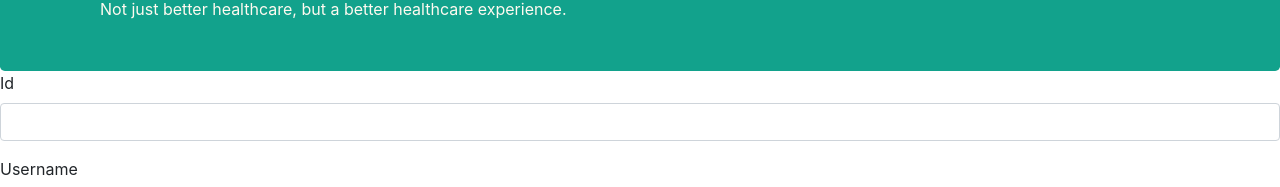
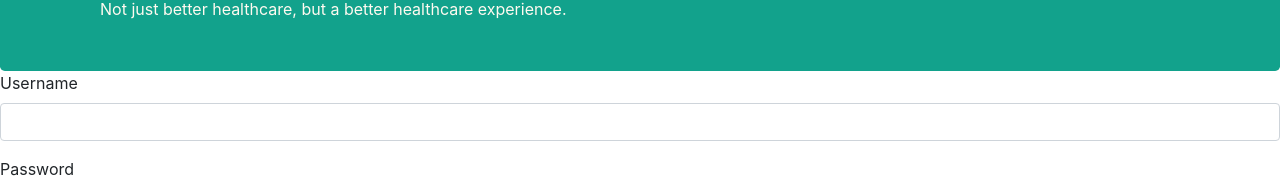
Before and after one commit to sid-ated/fullStackShit, a React (Create React App) app: page /registration in a window 1280 px wide. Shown: the part 139-326 px from the top of the page. Built offline with nearby package versions, Linux system fonts and the light colour scheme; no server answers.

Commit message:
id reg removed

```diff
--- a/src/components/Users/UserRegComponent.js
+++ b/src/components/Users/UserRegComponent.js
@@ -21,12 +21,6 @@ class Registration extends Component {
                 {!this.props.auth.isAuthenticated ?
                 <div>
                     <Form onSubmit={this.handleRegister}>
-                       <FormGroup>
-                            <Label htmlFor="id">Id</Label>
-                            <Input type="text" id="id" name="id"
-                                    innerRef={(input)=>this.id=input}/>
-                        </FormGroup>
-
                         <FormGroup>
                             <Label htmlFor="username">Username</Label>
                             <Input type="text" id="username" name="username"
--- a/src/redux/ActionCreator.js
+++ b/src/redux/ActionCreator.js
@@ -153,7 +153,7 @@ export const loginUser = (creds) => (dispatch) => {
   // We dispatch requestLogin to kickoff the call to the API
   dispatch(requestLogin(creds))
 
-  return fetch(authBaseUrl + 'users/login', {
+  return fetch(authBaseUrl + 'login', {
       method: 'POST',
       headers: {
           'Content-Type':'application/json'
```
